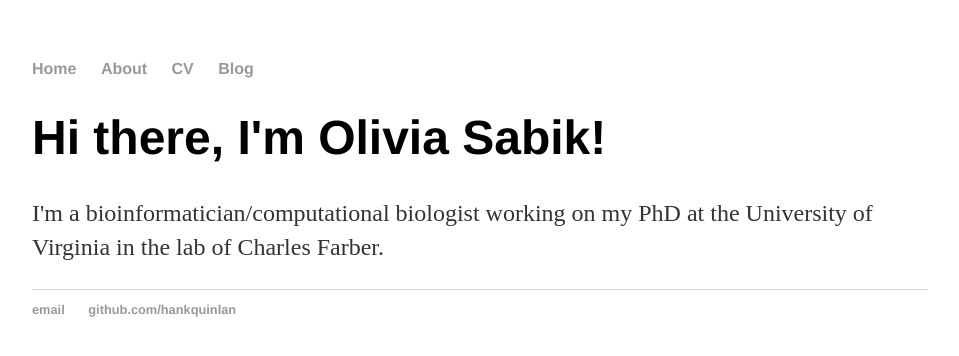
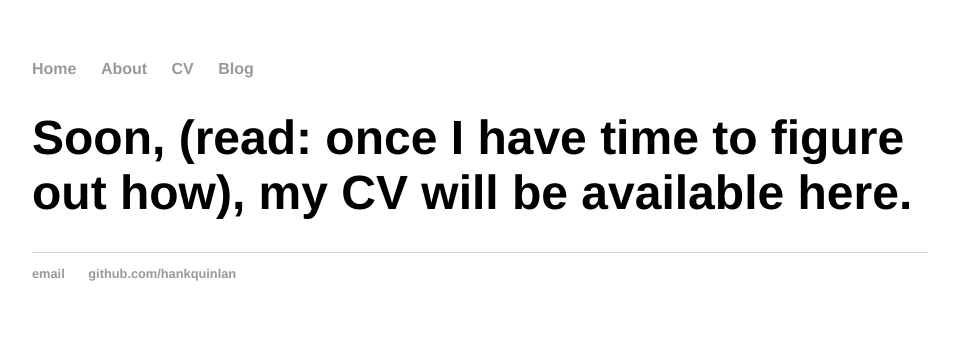
Before and after one commit to oliviasabik/oliviasabik.github.io, a Jekyll site: the page built from cv/index.html, in a window 1280 px wide. Shown: the top 356 px of the page, without its empty margins (160-1119 px from the left). Built offline with Jekyll 4.4.1, drawn with Linux system fonts in a browser that asks for light colours.

Commit message:
Update index.html

```diff
--- a/cv/index.html
+++ b/cv/index.html
@@ -3,6 +3,5 @@ layout: default
 title: About Olivia Sabik
 ---
 <div class="blurb">
-	<h1>Hi there, I'm Olivia Sabik!</h1>
-	<p>I'm a bioinformatician/computational biologist working on my PhD at the University of Virginia in the lab of Charles Farber. </p>
+	<h1>Soon, (read: once I have time to figure out how), my CV will be available here.</h1>
 </div><!-- /.blurb -->
```
